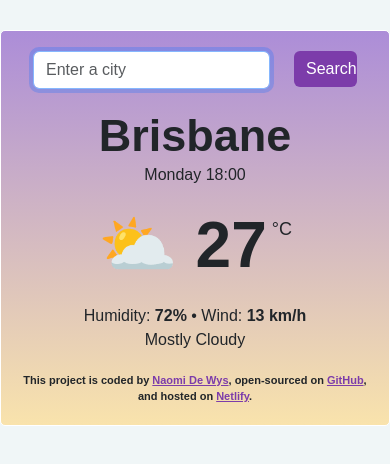
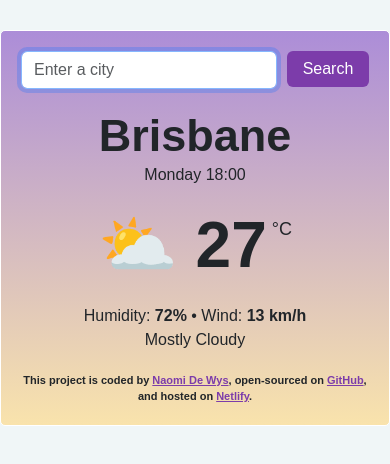
Before and after one commit to naomidewys/react-weather-app, a React (Create React App) app: page / in a window 390 px wide. Shown: the top 464 px of the page. Built offline with nearby package versions, Linux system fonts and the light colour scheme; the HTML template or start-up script is replaced by a standard one.

Commit message:
Fixed btn responsiveness on smaller screens

```diff
--- a/src/Weather.css
+++ b/src/Weather.css
@@ -55,3 +55,13 @@ p {
 .Weather .col {
   justify-content: space-around;
 }
+
+@media (max-width: 600px) {
+  .Weather .col-3 {
+    padding: 0 0 0 5px;
+  }
+
+  .Weather .col-9 {
+    padding: 0 5px 0 0;
+  }
+}
```
